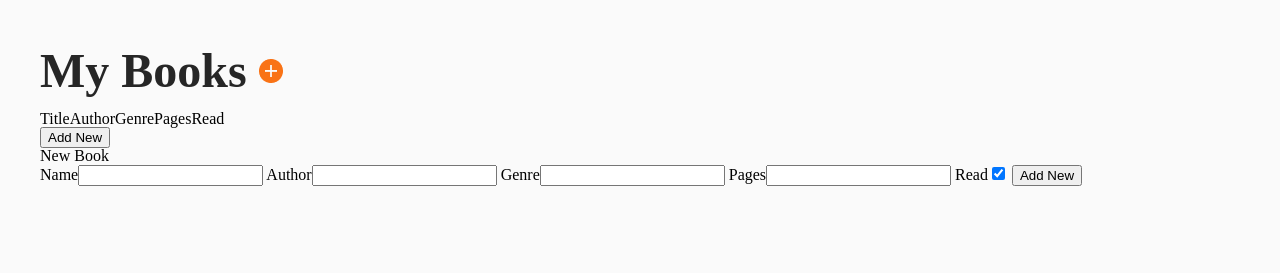
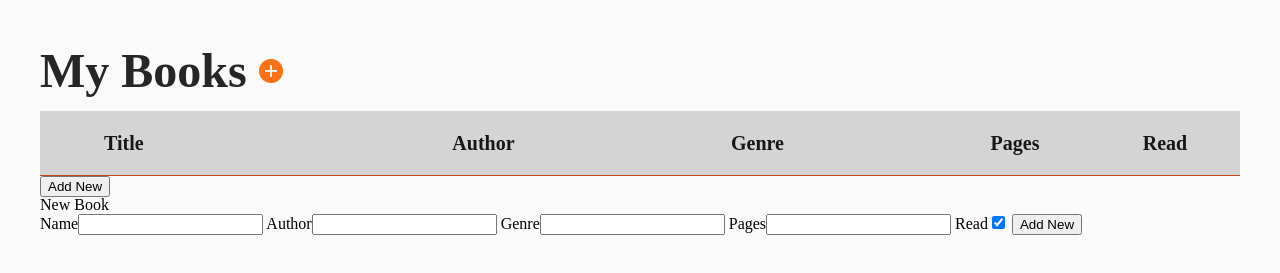
Before and after one commit to sfratczak/odin-library, a website: page index.html in a window 1280 px wide. Shown: the part 81-354 px from the top of the page. Drawn offline with Linux system fonts and the light colour scheme.

Commit message:
Add WIP table styling

```diff
--- a/index.html
+++ b/index.html
@@ -30,11 +30,11 @@
           <thead>
             <tr>
               <th id="remove-book"></th>
-              <th scope="col">Title</th>
-              <th scope="col">Author</th>
-              <th scope="col">Genre</th>
-              <th scope="col">Pages</th>
-              <th scope="col">Read</th>
+              <th scope="col" id="mybooks-title">Title</th>
+              <th scope="col" id="mybooks-author">Author</th>
+              <th scope="col" id="mybooks-genre">Genre</th>
+              <th scope="col" id="mybooks-pages">Pages</th>
+              <th scope="col" id="mybooks-read">Read</th>
             </tr>
           </thead>
           <tbody></tbody>
--- a/style.css
+++ b/style.css
@@ -214,3 +214,39 @@ header nav a:hover:not(.nav-selected) {
   cursor: pointer;
   background: url("./img/addnew-plus-hover.png") no-repeat;
 }
+
+.table-mybooks {
+  width: 100%;
+  color: var(--clr-neutral-900);
+  background-color: var(--clr-neutral-100);
+}
+
+.table-mybooks tr {
+  display: grid;
+  grid-auto-flow: column;
+  grid-template-columns: 64px 1.25fr 1fr 0.75fr 150px 150px;
+  height: 64px;
+  align-items: center;
+  text-align: left;
+}
+
+#remove-book,
+#mybooks-pages,
+#mybooks-read,
+.table-mybooks > tbody > tr > td:nth-child(1),
+.table-mybooks > tbody > tr > td:nth-child(5),
+.table-mybooks > tbody > tr > td:nth-child(6) {
+  text-align: center;
+  justify-content: center;
+}
+
+.table-mybooks thead {
+  font-size: 1.25rem;
+  font-weight: 600;
+  background-color: var(--clr-neutral-300);
+  border-bottom: 1px solid var(--clr-orange-700);
+}
+
+.table-mybooks tbody tr:nth-child(2) {
+  background-color: var(--clr-neutral-200);
+}
```
